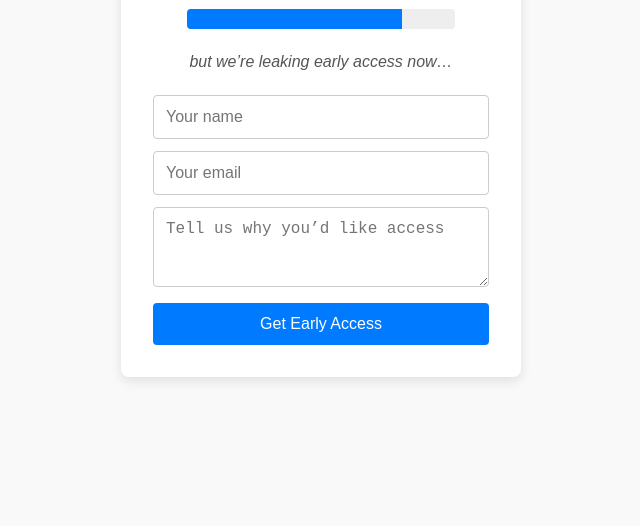
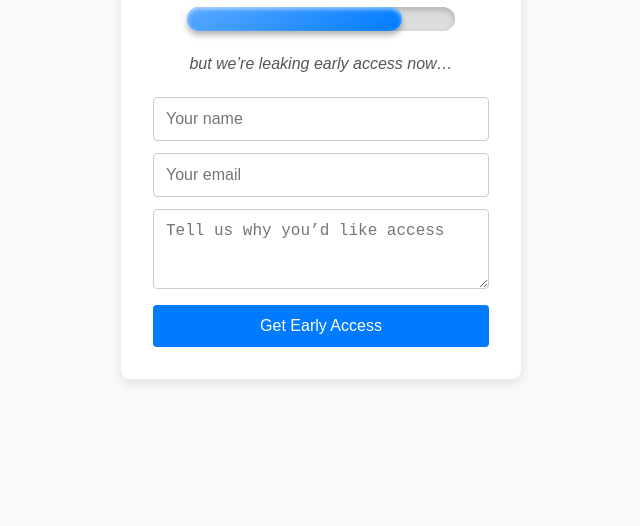
Before and after one commit to tall-fish44/coming-soon, a plain HTML site: page index.html in a window 1280 px wide. Shown: the part 274-800 px from the top of the page, without its empty margins (319-959 px from the left). Drawn offline with Linux system fonts and the light colour scheme.

Commit message:
Update full styles.css with 3D progress bar

```diff
--- a/styles.css
+++ b/styles.css
@@ -4,6 +4,7 @@
   margin: 0;
   padding: 0;
 }
+
 body {
   font-family: Arial, sans-serif;
   background: #f9f9f9;
@@ -31,32 +32,46 @@ body {
   font-weight: bold;
   margin-bottom: 0.25rem;
 }
+
 .subtitle {
   font-size: 1.5rem;
   margin-bottom: 1.5rem;
 }
+
 .tagline {
   font-style: italic;
   color: #555;
   margin-bottom: 1.5rem;
 }
 
-/*—— Progress Bar ——*/
+/*—— Progress Bar (3D effect + slower animation) ——*/
 .progress-bar {
-  background: #eee;
-  border-radius: 4px;
-  overflow: hidden;
-  height: 20px;
+  background: #ddd;
+  border-radius: 12px;
+  height: 24px;
+  width: 80%;
   margin: 0 auto 1.5rem;
-  width: 80%;
+  /* inner shadow for depth */
+  box-shadow: inset 0 3px 6px rgba(0, 0, 0, 0.2);
 }
+
 .fill {
   width: 0%;
   height: 100%;
-  background: #007bff;
-  transition: width 1.25s ease-out;
+  /* gradient for light falloff */
+  background: linear-gradient(145deg, #5aa9ff, #007bff);
+  border-radius: 12px;
+  /* outer + inner shadows */
+  box-shadow:
+    /* outer drop shadow */
+    0 4px 6px rgba(0, 0, 0, 0.3),
+    /* highlight along top edge */
+    inset 0 2px 4px rgba(255, 255, 255, 0.6);
+  /* ease-out elastic effect over 3 seconds */
+  transition: width 3s cubic-bezier(0.25, 0.8, 0.25, 1);
 }
-/* When JS adds .loaded to body, expand to 80% */
+
+/* trigger the 80% fill on load */
 body.loaded .fill {
   width: 80%;
 }
@@ -71,10 +86,12 @@ body.loaded .fill {
   border-radius: 4px;
   font-size: 1rem;
 }
+
 .form textarea {
   resize: vertical;
   min-height: 80px;
 }
+
 .form button {
   width: 100%;
   padding: 0.75rem;
@@ -85,6 +102,7 @@ body.loaded .fill {
   border-radius: 4px;
   cursor: pointer;
 }
+
 .form button:hover {
   background: #0056b3;
 }
```
